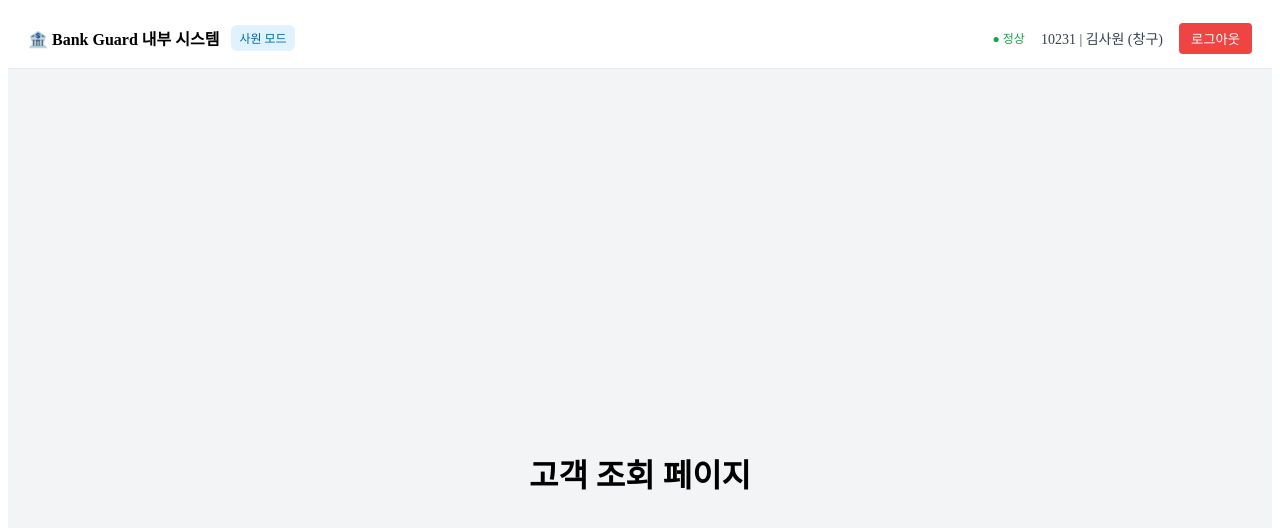
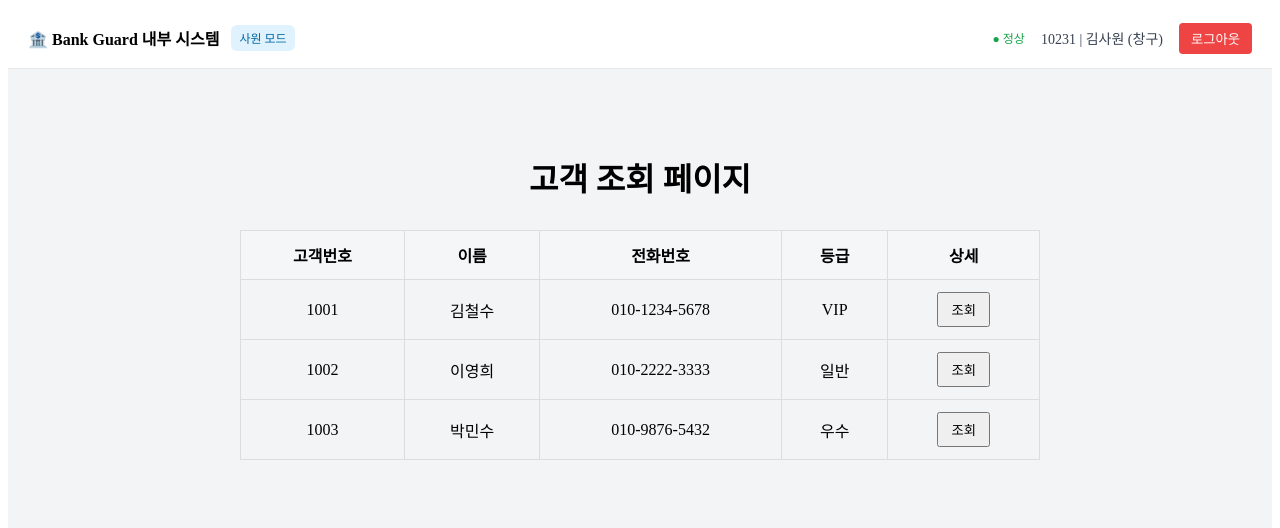
Before and after one commit to choijoonhyeok/Bank_Guard_frontend, a Vue app: page /employee/customerSearch in a window 1280 px wide. Shown: the top 528 px of the page. Built offline with nearby package versions, Linux system fonts and the light colour scheme.

Commit message:
고객리스트 추가

```diff
--- a/src/views/Employee/CustomerSearch.vue
+++ b/src/views/Employee/CustomerSearch.vue
@@ -3,26 +3,89 @@
     <header class="header">
       <h1>고객 조회 페이지</h1>
     </header>
+
+    <!-- 고객 리스트 -->
+    <section class="customer-list">
+      <table>
+        <thead>
+          <tr>
+            <th>고객번호</th>
+            <th>이름</th>
+            <th>전화번호</th>
+            <th>등급</th>
+            <th>상세</th>
+          </tr>
+        </thead>
+        <tbody>
+          <tr v-for="customer in customers" :key="customer.id">
+            <td>{{ customer.id }}</td>
+            <td>{{ customer.name }}</td>
+            <td>{{ customer.phone }}</td>
+            <td>{{ customer.grade }}</td>
+            <td>
+              <button @click="goDetail(customer.id)">조회</button>
+            </td>
+          </tr>
+        </tbody>
+      </table>
+    </section>
   </div>
 </template>
 
 <script setup>
+import { ref } from 'vue';
 import { useRouter } from 'vue-router';
 
 const router = useRouter();
+
+/* 더미 고객 데이터 */
+const customers = ref([
+  { id: 1001, name: '김철수', phone: '010-1234-5678', grade: 'VIP' },
+  { id: 1002, name: '이영희', phone: '010-2222-3333', grade: '일반' },
+  { id: 1003, name: '박민수', phone: '010-9876-5432', grade: '우수' },
+]);
+
+/* 고객 상세 페이지 이동 */
+const goDetail = (id) => {
+  router.push(`/customer/${id}`);
+};
 </script>
 
 <style scoped>
 .main {
-  height: 100vh;
-  display: flex;
-  flex-direction: column;
-  justify-content: center;
-  align-items: center;
+  min-height: 100vh;
+  padding: 40px;
 }
 
 .header {
   text-align: center;
-  margin-bottom: 40px;
+  margin-bottom: 30px;
+}
+
+.customer-list {
+  width: 100%;
+  max-width: 800px;
+  margin: 0 auto;
+}
+
+table {
+  width: 100%;
+  border-collapse: collapse;
+}
+
+th,
+td {
+  border: 1px solid #ddd;
+  padding: 12px;
+  text-align: center;
+}
+
+th {
+  background-color: #f4f6f8;
+}
+
+button {
+  padding: 6px 12px;
+  cursor: pointer;
 }
 </style>
```
